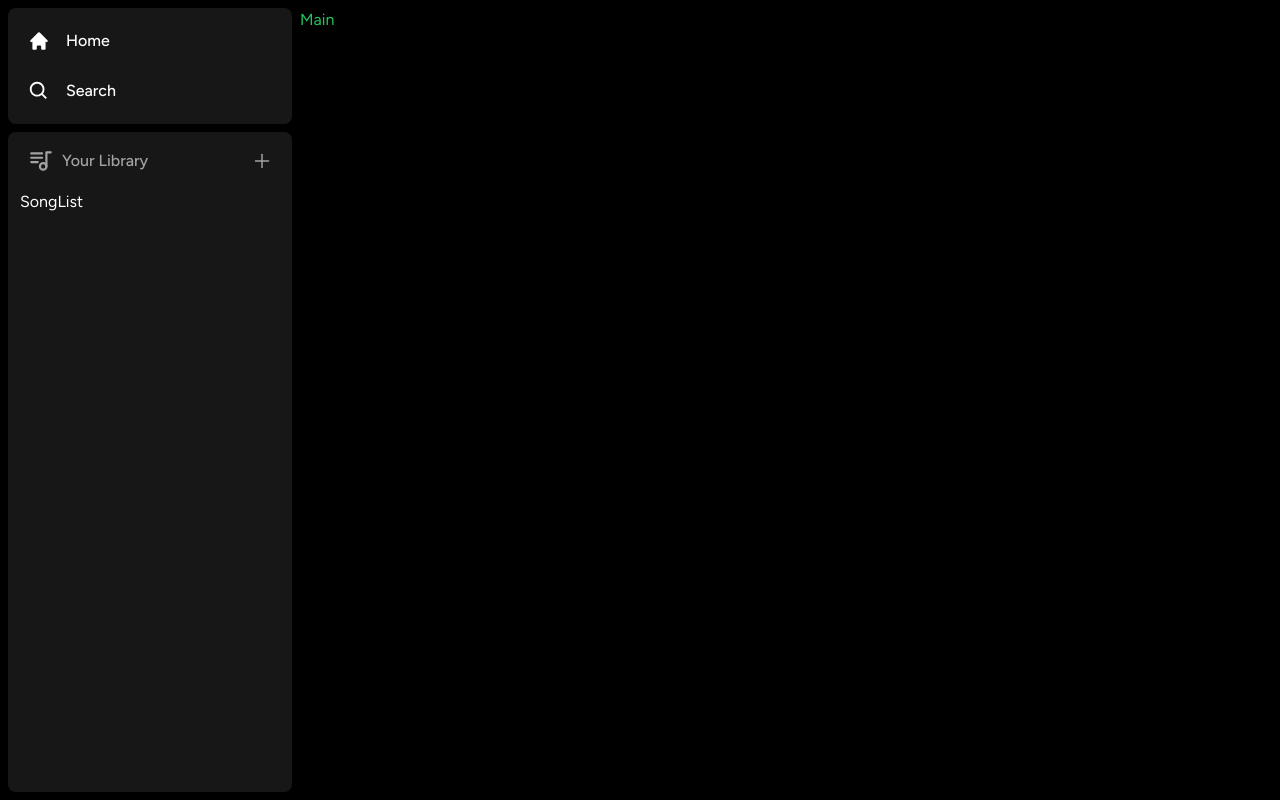
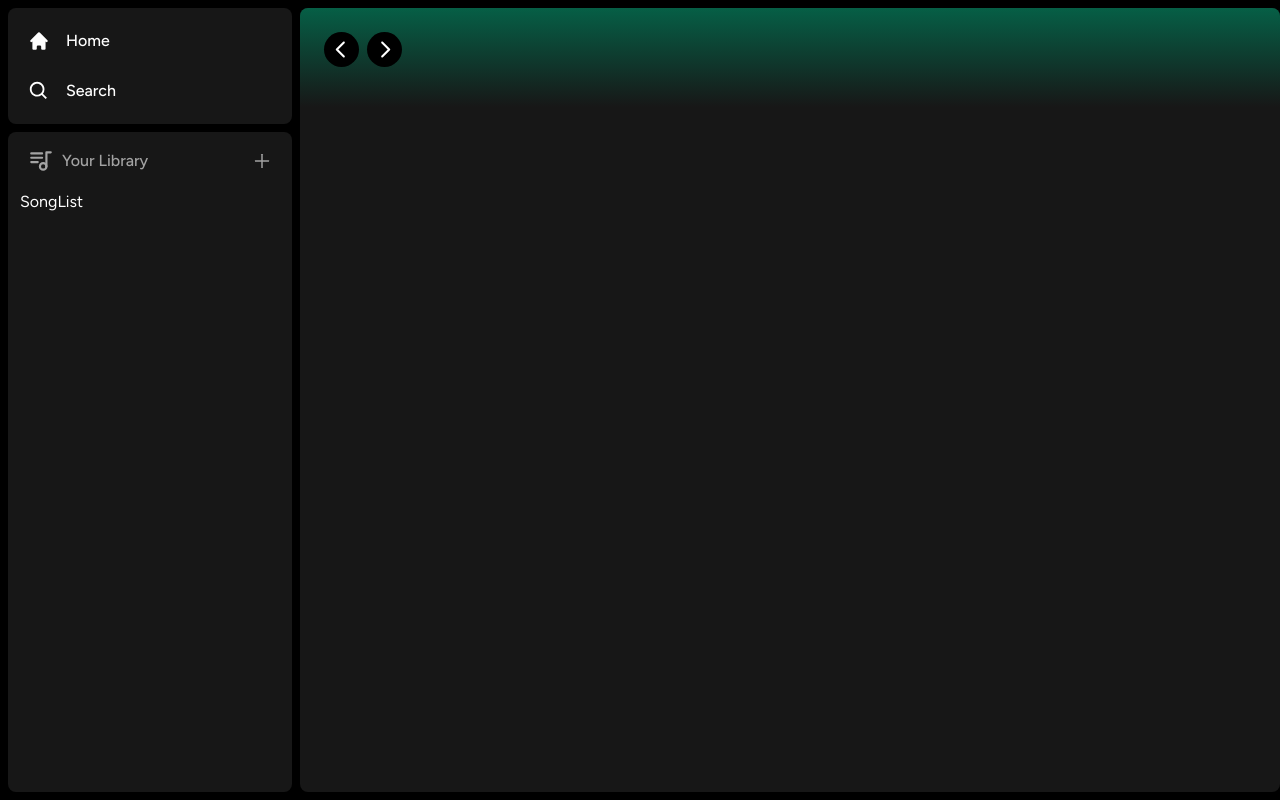
Before and after one commit to DariusGuillaume/Spotify-Clone, a Next.js app: page / in a window 1280 px wide. Built offline with nearby package versions, Linux system fonts and the light colour scheme.

Commit message:
Added caret arrows

```diff
--- a/app/(site)/page.tsx
+++ b/app/(site)/page.tsx
@@ -1,9 +1,11 @@
-import Image from "next/image";
+import Header from '@/components/Header'
 
 export default function Home() {
   return (
-  <div className="text-green-500">
-    Main
+  <div className="bg-neutral-900 rounded-lg h-full w-full overflow-hidden overflow-y-auto">
+    <Header>
+      Header
+    </Header>
     </div>
-  );
+  )
 }
--- /dev/null
+++ b/components/Header.tsx
@@ -0,0 +1,40 @@
+"use client";
+import { useRouter } from 'next/navigation';
+import { RxCaretLeft } from 'react-icons/rx';
+import { RxCaretRight } from 'react-icons/rx';
+import { twMerge } from 'tailwind-merge';
+
+interface HeaderProps {
+    children: React.ReactNode;
+    className?: string;
+    }
+
+const Header: React.FC<HeaderProps> = ({ children, className }) => {
+   const router = useRouter();
+
+   const handleLogout = () => {}
+
+    return (
+        <div className={twMerge(`h-fit bg-gradient-to-b
+        from-emerald-800 p-6`, className)}>
+
+        <div className='w-full mb-4 flex items-center justify-between'>
+        <div className='hidden md:flex gap-x-2 items-center'>
+
+        <button className = "rounded-full bg-black flex items-center justify-center hover:opacity-75 transition" >
+        <RxCaretLeft className='text-white'
+         size={35} onClick={() => router.forward()} />
+        </button>
+
+        <button className = "rounded-full bg-black flex items-center justify-center hover:opacity-75 transition" >
+        <RxCaretRight className='text-white'
+         size={35} onClick={() => router.back()} />
+        </button>
+
+        </div>
+        </div>
+
+        </div>
+    );
+    }
+    export default Header;
```
